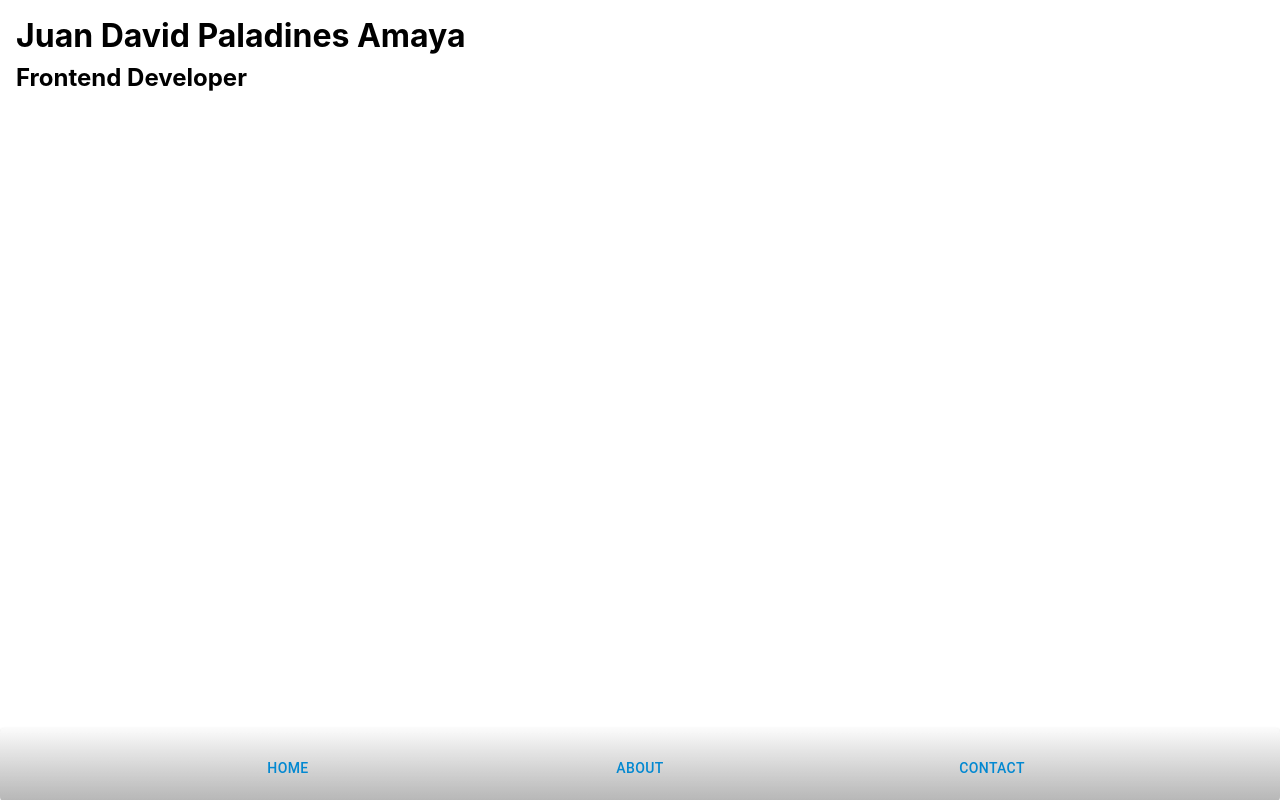
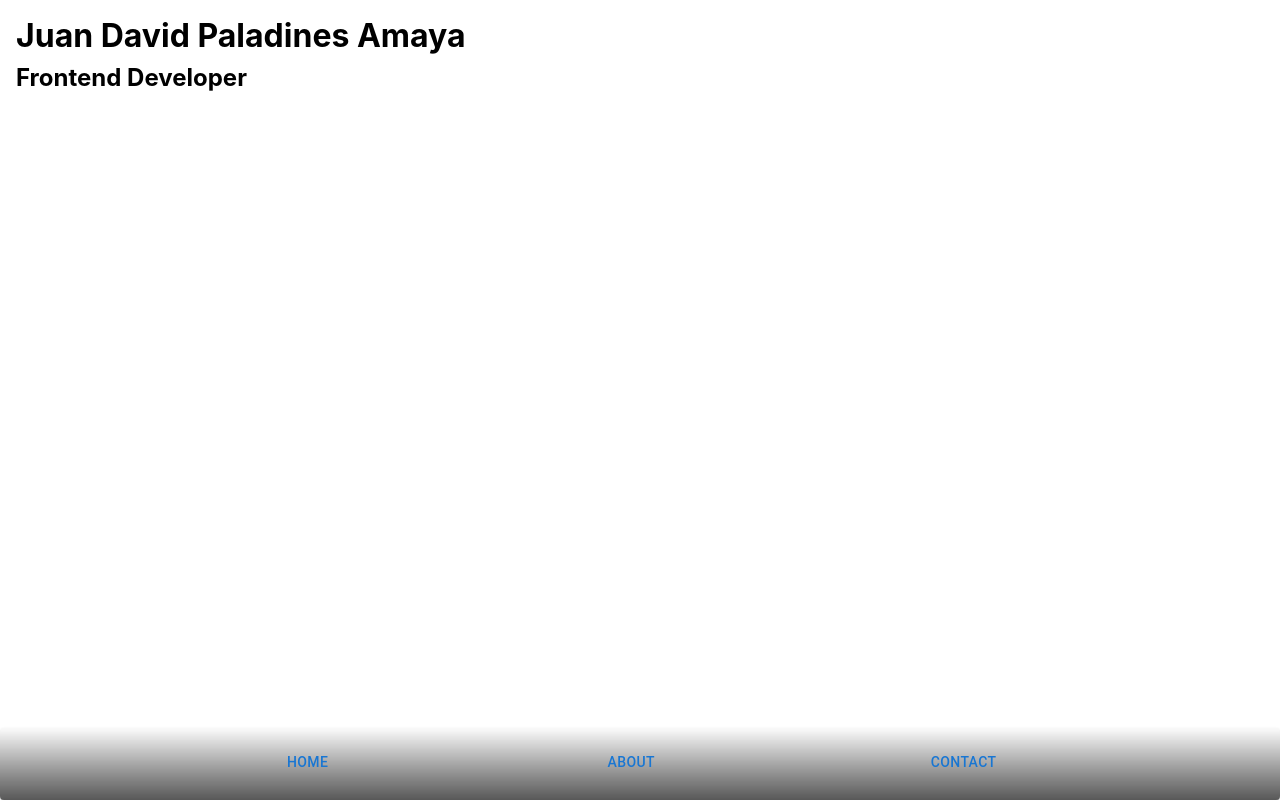
Before and after one commit to Master1624/personal-portfolio, a React (Create React App) app: page /about in a window 1280 px wide. Built offline with nearby package versions, Linux system fonts and the light colour scheme.

Commit message:
refactor: Add gradient background to Navbar

```diff
--- a/src/modules/Navbar/Navbar.module.scss
+++ b/src/modules/Navbar/Navbar.module.scss
@@ -1,16 +1,24 @@
+.navigation-card {
+  position: fixed;
+  bottom: 0rem;
+  width: 100%;
+  justify-content: space-evenly;
+  background: rgba(0, 0, 0, 0) !important;
+}
+
 .navigation-container {
   display: flex;
   justify-content: space-evenly;
   background: linear-gradient(
       to top,
       rgba(0, 0, 0, 0.1),
-      rgba(0, 0, 0, 0) 90px
+      rgba(0, 0, 0, 0) 100px
     ),
-    linear-gradient(to top, rgba(0, 0, 0, 0.2), rgba(0, 0, 0, 0) 70px);
+    linear-gradient(to top, rgba(0, 0, 0, 0.616), rgba(0, 0, 0, 0) 70px);
   height: 2rem;
 }
 
 .navigation-button {
-  height: 3rem;
+  height: 2rem;
   width: 10rem;
 }
--- a/src/modules/Navbar/index.tsx
+++ b/src/modules/Navbar/index.tsx
@@ -5,11 +5,11 @@ import styles from "./Navbar.module.scss";
 
 function Navbar() {
   return (
-    <Card>
+    <Card className={styles["navigation-card"]}>
       <CardContent className={styles["navigation-container"]}>
         {links.map((link) => (
           <Link key={link.name} to={link.linkPath}>
-            <Button color="info" className={styles["navigation-button"]}>
+            <Button>
               {link.name}
             </Button>
           </Link>
```
